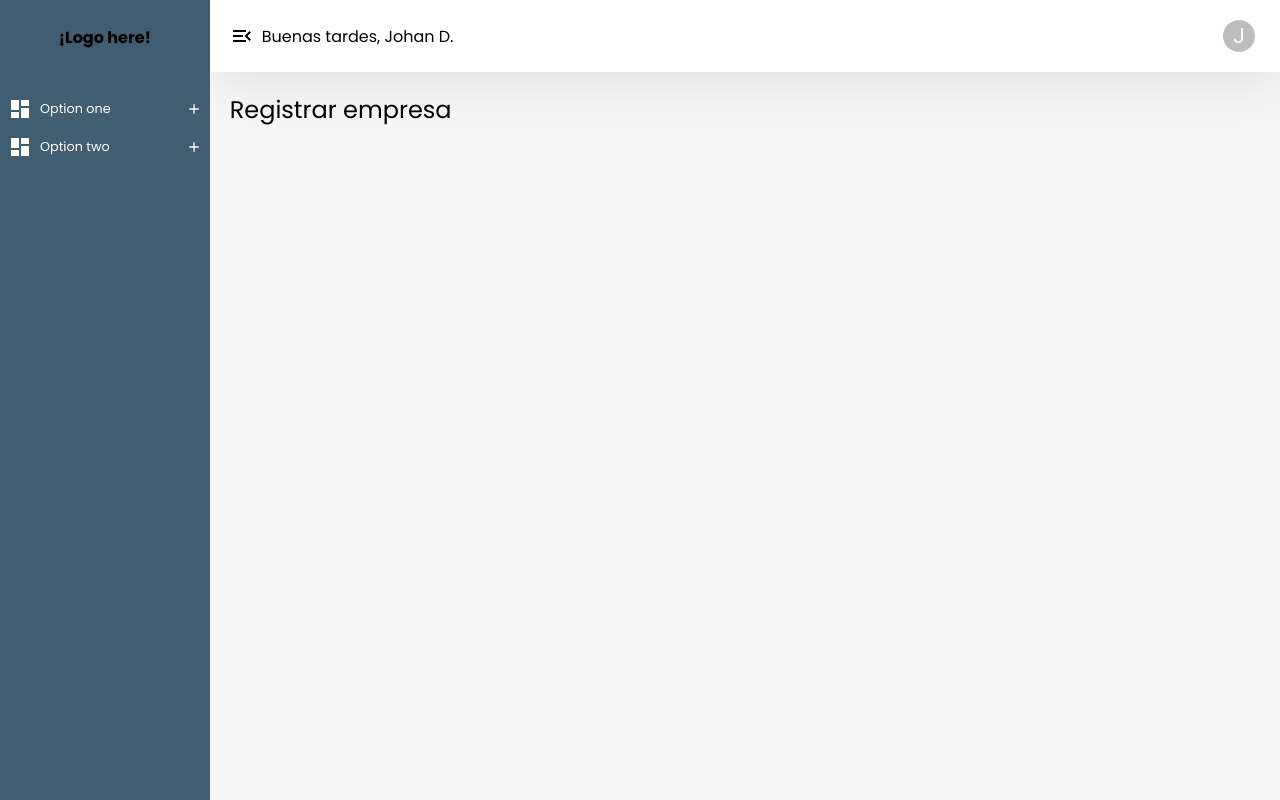
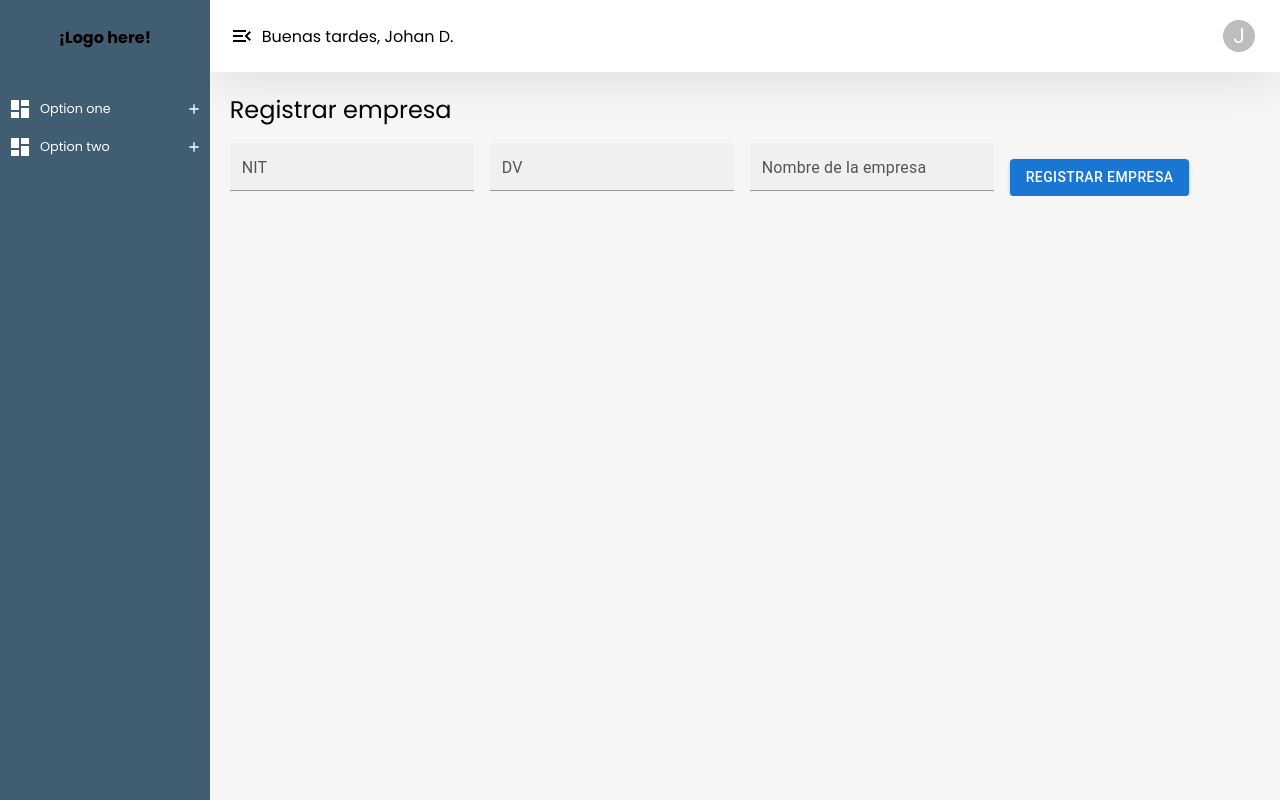
Before and after one commit to dbeec/monorepo_dev, a React (Vite) app in the folder apps/client/: page /company/registerCompany in a window 1280 px wide. Built offline with nearby package versions, Linux system fonts and the light colour scheme.

Commit message:
feat(creación de empresas ok)

```diff
--- /dev/null
+++ b/apps/client/src/components/formstyles/index.tsx
@@ -0,0 +1,23 @@
+export const inputStyles = {
+  "& .MuiFilledInput-root": {
+    backgroundColor: "#f0f0f0", // Color de fondo del input
+    "&:hover": {
+      backgroundColor: "#f2f2f2", // Color de fondo en hover
+    },
+    "&.Mui-focused": {
+      backgroundColor: "#f2f2f2", // Color de fondo cuando está enfocado
+    },
+  },
+  "& .MuiInputLabel-root": {
+    color: "#555", // Color del label cuando no está enfocado
+  },
+  "& .MuiInputLabel-root.Mui-focused": {
+    color: "#405d72", // Color del label cuando está enfocado
+  },
+  "& .MuiFilledInput-underline:before": {
+    borderBottomColor: "#999", // Color del borde inferior cuando no está enfocado
+  },
+  "& .MuiFilledInput-underline:after": {
+    borderBottomColor: "#405d72", // Color del borde inferior cuando está enfocado
+  },
+}
--- a/apps/client/src/ui/admin/container/outlet/companies/index.tsx
+++ b/apps/client/src/ui/admin/container/outlet/companies/index.tsx
@@ -1,9 +1,86 @@
+import "./styles.css";
+import { Button, TextField } from "@mui/material";
 import TitleViews from "../../../../../components/title-views";
+import { useForm, FieldValues } from "react-hook-form";
+import { inputStyles } from "../../../../../components/formstyles";
+import axios from "axios";
+import { useNitDV } from "./useNitDV";
 
 export default function RegisterCompany() {
+  const { register, handleSubmit, reset, watch } = useForm<FieldValues>();
+
+  /**
+   * Hook para calcular el dv del nit
+   */
+  const dv = useNitDV(watch);
+
+  /**
+   * Función para registrar una empresa
+   */
+  const onSubmit = async (data: FieldValues) => {
+    const companyData = {
+      nit: data.companyNit,
+      dv: dv,
+      name: data.companyName,
+    };
+
+    try {
+      const response = await axios.post(
+        "http://localhost:4005/api/companies",
+        companyData
+      );
+      console.log("Company created successfully", response.data);
+      reset();
+    } catch (error) {
+      console.error("Error to post company", error);
+    }
+  };
+
   return (
     <>
       <TitleViews title="Registrar empresa" />
+
+      <form className="form_create_company" onSubmit={handleSubmit(onSubmit)}>
+        <TextField
+          type="text"
+          label="NIT"
+          variant="filled"
+          size="small"
+          {...register("companyNit")}
+          sx={inputStyles}
+        />
+
+        <TextField
+          type="text"
+          label="DV"
+          size="small"
+          variant="filled"
+          value={dv}
+          InputProps={{
+            readOnly: true,
+          }}
+          sx={inputStyles}
+          {...register("dv")}
+        />
+
+        <TextField
+          type="text"
+          label="Nombre de la empresa"
+          variant="filled"
+          size="small"
+          {...register("companyName")}
+          sx={inputStyles}
+        />
+
+        <Button
+          variant="contained"
+          color="primary"
+          type="submit"
+          sx={{ mt: 2 }}
+        >
+          Registrar Empresa
+        </Button>
+      </form>
     </>
   );
 }
--- /dev/null
+++ b/apps/client/src/ui/admin/container/outlet/companies/styles.css
@@ -0,0 +1,4 @@
+.form_create_company {
+  display: flex;
+  gap: 1rem;
+}
--- /dev/null
+++ b/apps/client/src/ui/admin/container/outlet/companies/useNitDV.tsx
@@ -0,0 +1,40 @@
+import { useEffect, useState } from "react";
+import { UseFormWatch } from "react-hook-form";
+
+export const useNitDV = (watch: UseFormWatch<any>): string => {
+  const [dv, setDv] = useState<string>("");
+
+  const calcularDV = (nit: string): string => {
+    const factores: number[] = [
+      3, 7, 13, 17, 19, 23, 29, 37, 41, 43, 47, 53, 59, 67, 71,
+    ];
+    let suma: number = 0;
+
+    if (!nit || isNaN(Number(nit))) return "";
+
+    for (let i = 0; i < nit.length; i++) {
+      const digito: number = parseInt(nit.charAt(nit.length - 1 - i), 10);
+      suma += digito * factores[i];
+    }
+
+    const residuo: number = suma % 11;
+
+    if (residuo === 0 || residuo === 1) {
+      return residuo.toString();
+    } else {
+      return (11 - residuo).toString();
+    }
+  };
+
+  const nit: string = watch("companyNit");
+
+  useEffect(() => {
+    if (nit) {
+      setDv(calcularDV(nit));
+    } else {
+      setDv("");
+    }
+  }, [nit]);
+
+  return dv;
+};
--- a/apps/client/src/ui/admin/container/outlet/dashboard/table.tsx
+++ b/apps/client/src/ui/admin/container/outlet/dashboard/table.tsx
@@ -48,7 +48,7 @@ export default function MainTable() {
   }, []);
 
   const columns: GridColDef[] = [
-    { field: "userId", headerName: "NO.", flex: 0.2 },
+    // { field: "userId", headerName: "NO.", flex: 0.2 },
     {
       field: "typeDocument",
       headerName: "TIPO DOC",
```
